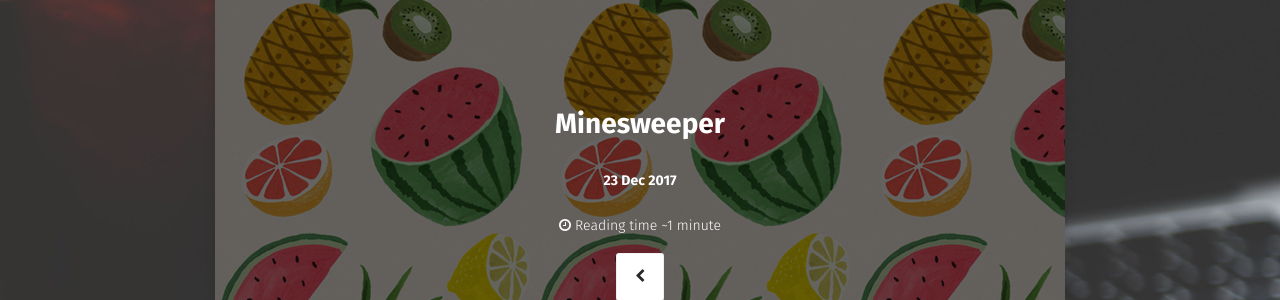
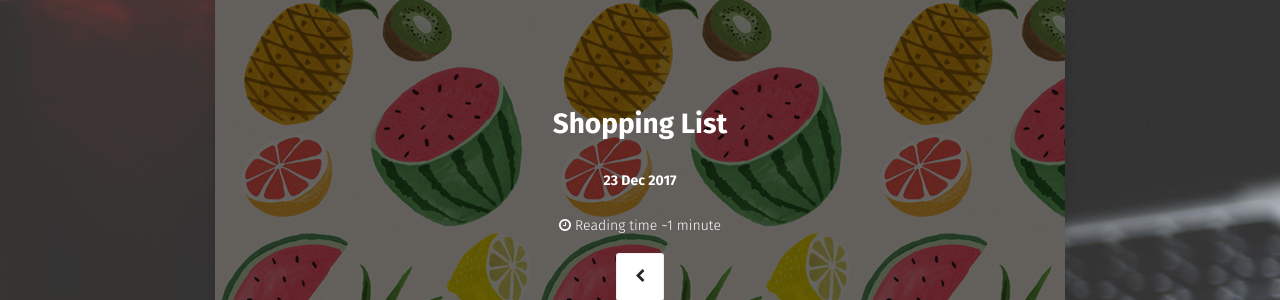
Before and after one commit to aliceetan/aliceetan.github.io, a Jekyll site: the page built from _posts/2017-12-23-shoppinglist.md, in a window 1280 px wide. Shown: the part 125-425 px from the top of the page. Built offline with Jekyll 4.4.1, drawn with Linux system fonts in a browser that asks for light colours; some web fonts are replaced.

Commit message:
Shopping List description

```diff
--- a/_posts/2017-12-23-shoppinglist.md
+++ b/_posts/2017-12-23-shoppinglist.md
@@ -1,8 +1,8 @@
 ---
 layout: post
-title:  "Minesweeper"
+title:  "Shopping List"
 date:   2017-12-23
-excerpt: "Minesweeper for Android Phone"
+excerpt: "Shopping List App for Android Phone"
 project: true
 feature: /projects/fruit.jpg
 tag:
```
